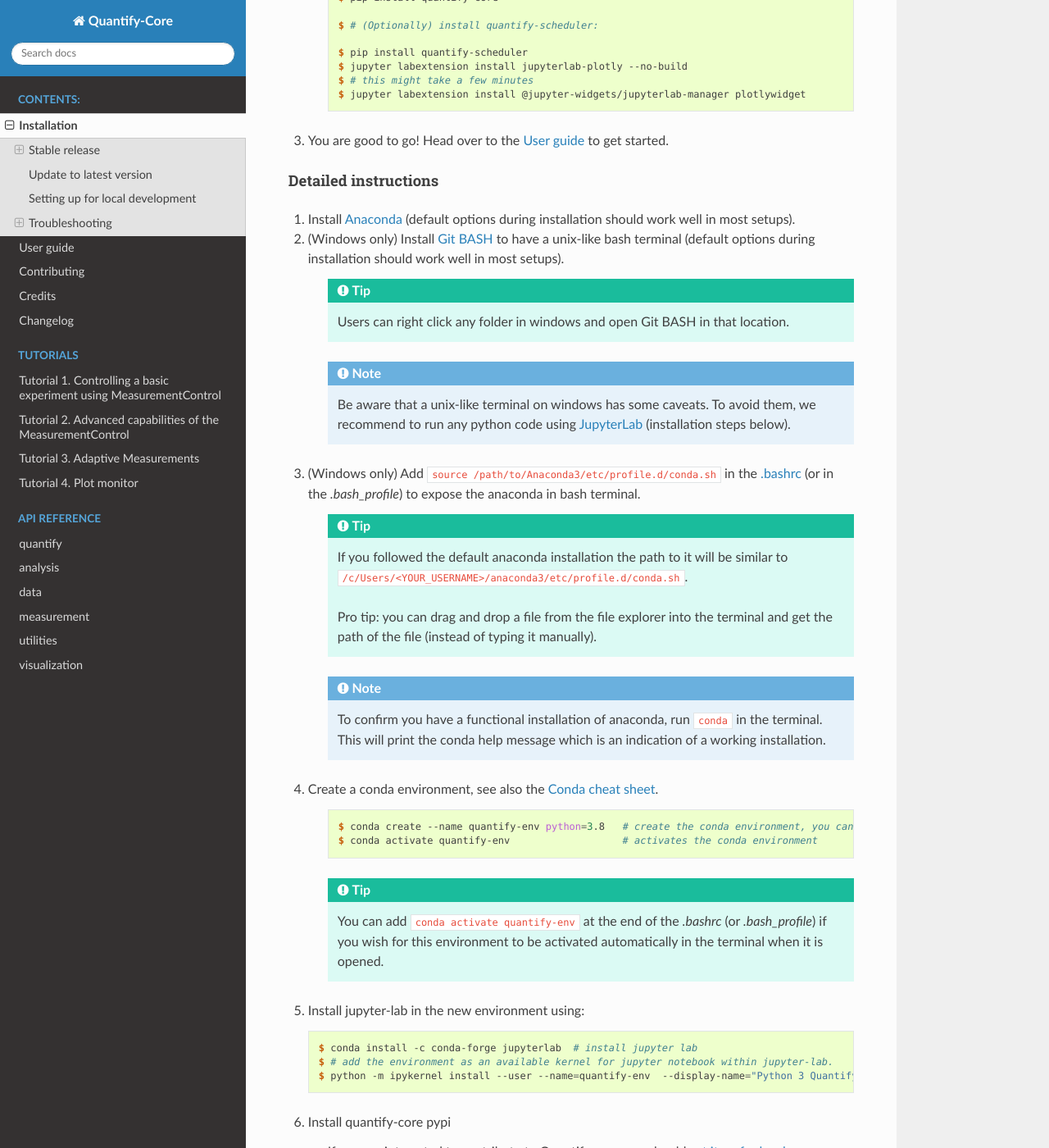
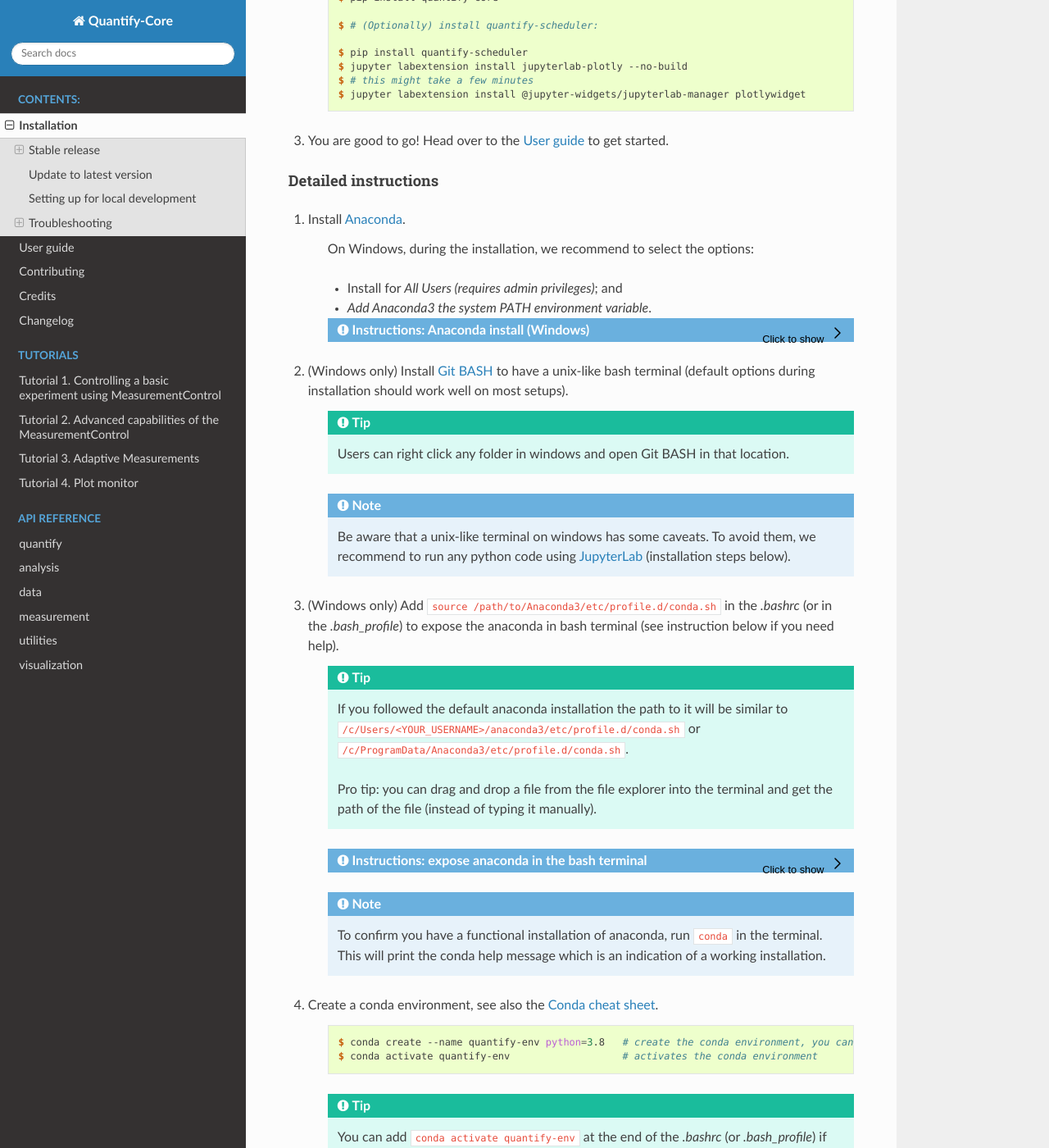
Before and after one commit to quantify-os/quantify-core, a Sphinx documentation site: the page built from docs/installation.rst, in a window 1280 px wide and 1400 px high, scrolled down 729 px. Shown: the whole window at 82% size. Built offline with Sphinx 7.4.7 and the Read the Docs theme 2.0.0, drawn with Linux system fonts in a browser that asks for light colours; some of the changed text lies outside the part shown.

Commit message:
improved instructions for windows with gif examples

```diff
--- a/docs/installation.rst
+++ b/docs/installation.rst
@@ -17,7 +17,7 @@
 
 If you are familiar with software development (package manager, git, terminal, Python, etc.) the following should get you running in no time. Otherwise, follow the `Detailed instructions`_ and learn a few productivity tips on your way.
 
-1. Install `Anaconda <https://www.anaconda.com/products/individual#Downloads>`_
+1. Install `Anaconda <https://www.anaconda.com/products/individual#Downloads>`_.
 
 #. Install Quantify (and JupyterLab) in a new conda environment, see also the `Conda cheat sheet <https://docs.conda.io/projects/conda/en/latest/user-guide/cheatsheet.html>`_.
 
@@ -43,9 +43,22 @@
 Detailed instructions
 ^^^^^^^^^^^^^^^^^^^^^
 
-1. Install `Anaconda <https://www.anaconda.com/products/individual#Downloads>`_ (default options during installation should work well in most setups).
+1. Install `Anaconda <https://www.anaconda.com/products/individual#Downloads>`_.
 
-#. (Windows only) Install `Git BASH <https://gitforwindows.org/>`_ to have a unix-like bash terminal (default options during installation should work well in most setups).
+    On Windows, during the installation, we recommend to select the options:
+
+    - Install for `All Users (requires admin privileges)`; and
+    - `Add Anaconda3 the system PATH environment variable`.
+
+
+    .. admonition:: Instructions: Anaconda install (Windows)
+        :class: dropdown, info
+
+        .. figure:: /images/install/conda_install.gif
+              :width: 800
+              :name: conda_install
+
+#. (Windows only) Install `Git BASH <https://gitforwindows.org/>`_ to have a unix-like bash terminal (default options during installation should work well on most setups).
 
     .. tip::
 
@@ -55,14 +68,23 @@
 
         Be aware that a unix-like terminal on windows has some caveats. To avoid them, we recommend to run any python code using `JupyterLab <https://jupyterlab.readthedocs.io/en/stable/>`_ (installation steps below).
 
-#. (Windows only) Add :code:`source /path/to/Anaconda3/etc/profile.d/conda.sh` in the `.bashrc <https://superuser.com/a/602896>`_ (or in the `.bash_profile`) to expose the anaconda in bash terminal.
+#. (Windows only) Add :code:`source /path/to/Anaconda3/etc/profile.d/conda.sh` in the `.bashrc` (or in the `.bash_profile`) to expose the anaconda in bash terminal (see instruction below if you need help).
 
     .. tip::
 
         If you followed the default anaconda installation the path to it will be similar to
-        :code:`/c/Users/<YOUR_USERNAME>/anaconda3/etc/profile.d/conda.sh`.
+        :code:`/c/Users/<YOUR_USERNAME>/anaconda3/etc/profile.d/conda.sh` or :code:`/c/ProgramData/Anaconda3/etc/profile.d/conda.sh`.
 
         Pro tip: you can drag and drop a file from the file explorer into the terminal and get the path of the file (instead of typing it manually).
+
+    .. admonition:: Instructions: expose anaconda in the bash terminal
+        :class: dropdown, info
+
+        Below we illustrate this process in Git Bash. You can find detailed step-by-step instructions `here <https://superuser.com/a/602896>`_.
+
+        .. figure:: /images/install/conda_source_installed_all_users.gif
+              :width: 800
+              :name: conda_source
 
     .. note::
 
@@ -77,7 +99,14 @@
 
     .. tip::
 
-        You can add :code:`conda activate quantify-env` at the end of the `.bashrc` (or `.bash_profile`) if you wish for this environment to be activated automatically in the terminal when it is opened.
+        You can add :code:`conda activate quantify-env` at the end of the `.bashrc` (or `.bash_profile`) if you wish for this environment to be activated automatically in the terminal when it is opened (see instructions below).
+
+    .. admonition:: Instructions: create conda env and auto-activate (Windows)
+        :class: dropdown, info
+
+        .. figure:: /images/install/conda_activate.gif
+              :width: 800
+              :name: conda_activate
 
 #. Install jupyter-lab in the new environment using::
 
@@ -156,7 +185,7 @@
     $ pip install -e .
     $ pip install -r requirements_dev.txt
 
-#. (Optional) Install `pre-commit` which will automatically format the code using `black <https://github.com/psf/black>`_
+#. (Optional) Install `pre-commit` which will automatically format the code using `black <https://github.com/psf/black>`_:
 
     .. code-block::
 
```
